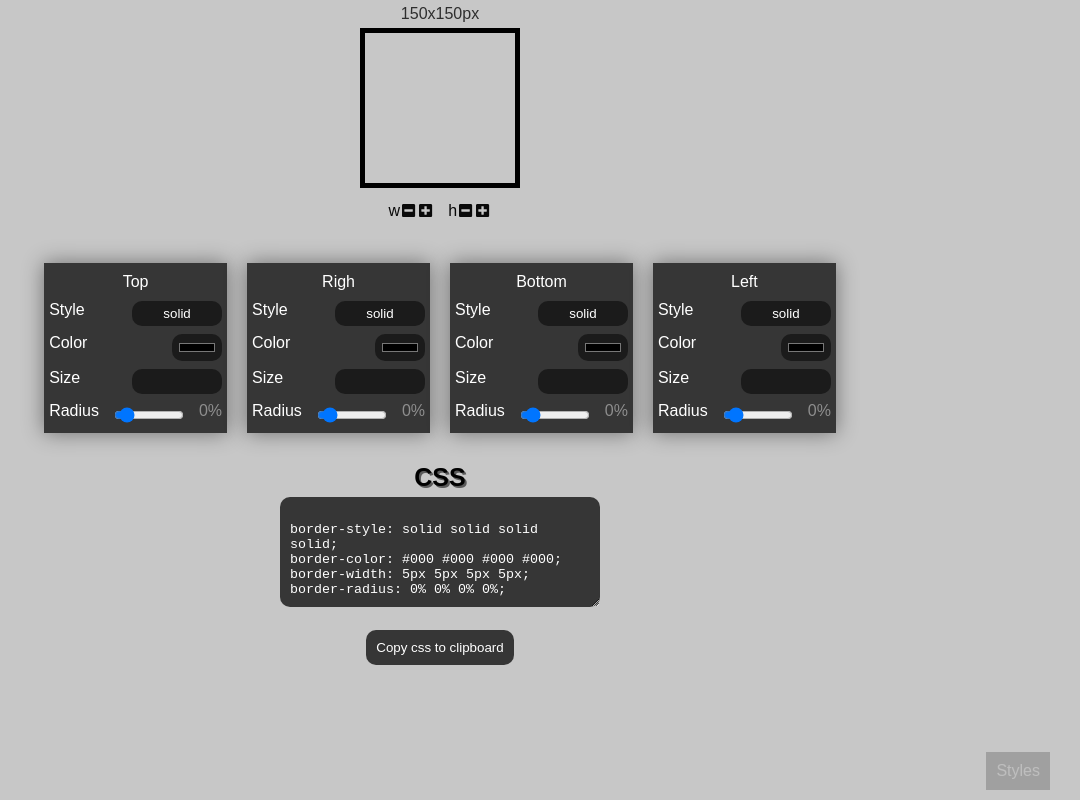
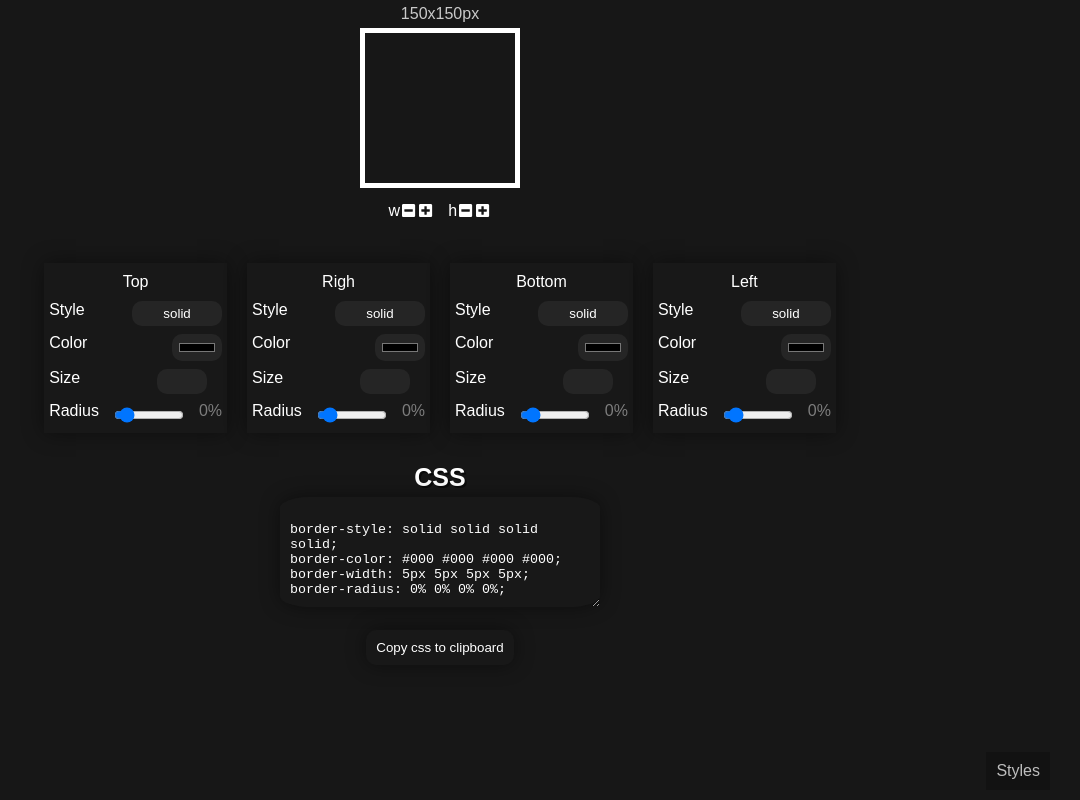
Before and after one commit to bestpractice116/box-css-preview, a React (Create React App) app: page / in a window 1280 px wide. Shown: the whole page, without its empty margins (200-1280 px from the left). Built offline with nearby package versions, Linux system fonts and the light colour scheme.

Commit message:
update style

```diff
--- a/src/App.css
+++ b/src/App.css
@@ -1,11 +1,18 @@
+:root {
+  --inputs-background: #252525;
+  --main-section-background: #181818;
+  --box-shadow: 0 0 20px rgba(0, 0, 0, 0.438);
+  --main-gradient: linear-gradient(to right, rgba(0, 242, 96, .5), rgba(5, 117, 230, .5));
+}
+
 body {
   display: flex;
   justify-content: center;
   text-align: center;
 
-  background-color: rgb(199, 199, 199);
+  background-color: #171717;
 
-  color: rgb(0, 0, 0);
+  color: rgb(255, 255, 255);
   font-family: Arial, Helvetica, sans-serif;
 }
 
@@ -32,9 +39,37 @@ body {
   height: 150px;
   width: 150px;
 
-  border: 5px solid rgb(0, 0, 0);
+  border: 5px solid;
+  border-color: #ffffff;
 
   margin: 5px;
+}
+
+.box-size {
+  color: rgba(255, 255, 255, 0.767);
+}
+
+.size-change {
+  display: flex;
+  align-items: center;
+}
+.size-change section {
+  display: flex;
+  align-items: center;
+  justify-content: center;
+  border-radius: 5px;
+  padding: 2px;
+  margin: 5px;
+  color: rgb(255, 255, 255);
+}
+
+.size-changer {
+  margin: 2px;
+  font-size: 15px;
+  transition: .2s;
+}
+.size-changer:hover {
+  cursor: pointer;
 }
 
 .costumize-area {
@@ -52,13 +87,13 @@ body {
 }
 
 .custumize-section {
-  background: rgb(54, 54, 54);
+  background: var(--main-section-background);
   color: #fff;
 
   margin: 10px;
   padding: 10px;
 
-  box-shadow: 0 0 20px rgba(0, 0, 0, 0.438);
+  box-shadow: var(--box-shadow);
 }
 
 .custumize-section p {
@@ -72,11 +107,16 @@ input {
   text-align: center;
   border: none;
   border-radius: 10px;
-  background: rgb(27, 27, 27);
+  background: var(--inputs-background);
   color: #fff;
+  transition: 1s;
 }
 input[type="range"] {
   width: 60px;
+  margin: auto 15px;
+}
+input[type="number"] {
+  width: 40px;
   margin: auto 15px;
 }
 
@@ -89,11 +129,15 @@ h3 {
 textarea {
   margin: 5px;
   padding: 10px;
+
   min-width: 300px;
   min-height: 90px;
+
   border: none;
-  border-radius: 10px;
-  background: rgb(54, 54, 54);
+  border-radius: 10%;
+
+  background: var(--main-section-background);
+  box-shadow: var(--box-shadow);
   color: #fff
 }
 textarea::selection {
@@ -105,7 +149,8 @@ button {
   border: none;
   border-radius: 10px;
   padding: 10px;
-  background: rgb(54, 54, 54);
+  background: var(--main-section-background);
+  box-shadow: var(--box-shadow);
   color: #fff;
   transition: .2s;
 }
@@ -130,31 +175,3 @@ button:hover {
 #floating-links a:hover {
   text-decoration: underline;
 }
-
-.box-size {
-  color: rgba(0, 0, 0, 0.767);
-}
-
-.size-change {
-  display: flex;
-  align-items: center;
-}
-.size-change section {
-  display: flex;
-  align-items: center;
-  justify-content: center;
-  border-radius: 5px;
-  padding: 2px;
-  margin: 5px;
-  color: rgb(10, 10, 10);
-}
-
-.size-changer {
-  margin: 2px;
-  font-size: 15px;
-  transition: .2s;
-}
-.size-changer:hover {
-  color: rgba(10, 10, 10, 0.856);
-  cursor: pointer;
-}
--- a/src/App.js
+++ b/src/App.js
@@ -78,13 +78,13 @@ function App() {
         <div className="size-change">
           <section>
             <span>w</span>
-            <span className="size-changer size-width-minus" onClick={() => changeBoxSize("width-minus")}><FontAwesomeIcon icon={faMinusSquare}/></span>
-            <span className="size-changer size-width-plus" onClick={() => changeBoxSize("width-plus")}><FontAwesomeIcon icon={faPlusSquare}/></span>
+            <span className="size-changer size-changer-minus size-width-minus" onClick={() => changeBoxSize("width-minus")}><FontAwesomeIcon icon={faMinusSquare}/></span>
+            <span className="size-changer size-changer-plus size-width-plus" onClick={() => changeBoxSize("width-plus")}><FontAwesomeIcon icon={faPlusSquare}/></span>
           </section>
           <section>
             <span>h</span>
-            <span className="size-changer size-height-minus" onClick={() => changeBoxSize("height-minus")}><FontAwesomeIcon icon={faMinusSquare}/></span>
-            <span className="size-changer size-height-plus" onClick={() => changeBoxSize("height-plus")}><FontAwesomeIcon icon={faPlusSquare}/></span>
+            <span className="size-changer size-changer-minus size-height-minus" onClick={() => changeBoxSize("height-minus")}><FontAwesomeIcon icon={faMinusSquare}/></span>
+            <span className="size-changer size-changer-plus size-height-plus" onClick={() => changeBoxSize("height-plus")}><FontAwesomeIcon icon={faPlusSquare}/></span>
           </section>
         </div>
       </div>
```
